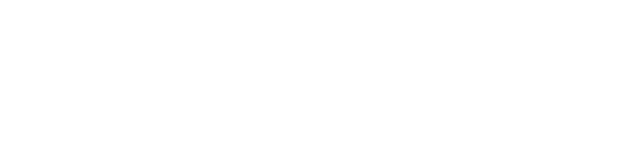
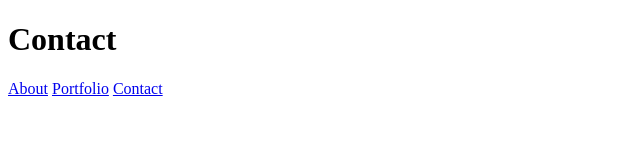
Before and after one commit to jedsmit/Basic-Portfolio, a plain HTML site: page contact.html in a window 1280 px wide. Shown: the whole page, without its empty margins (0-640 px from the left). Drawn offline with Linux system fonts and the light colour scheme.

Commit message:
more initial files

```diff
--- a/contact.html
+++ b/contact.html
@@ -0,0 +1,15 @@
+<!DOCTYPE html>
+<html lang="en">
+    <head>
+        <meta charset="UTF-8">
+        <title>Contact</title>
+    </head>
+    <body>
+    <h1>Contact</h1>
+    <nav>
+    <a href="index.html">About</a>
+    <a href="portfolio.html">Portfolio</a>
+    <a href="contact.html">Contact</a>
+    </nav>
+    </body>
+</html>
--- a/index.html
+++ b/index.html
@@ -3,17 +3,22 @@
 <head>
     <meta charset="UTF-8">
     <title>Jed Smit</title>
+    <link rel="stylesheet" type="text/css" href="style.css">
 </head>
 <body>
     <h1>Jed Smit</h1>
+    <nav>
     <a href="index.html">About</a>
     <a href="portfolio.html">Portfolio</a>
     <a href="contact.html">Contact</a>
+    </nav>
     <br>
     <br>
     <h1>About Me</h1>
     <br>
+    <div id="photo">
     <img src="assets/images/IMG_2032.jpeg" alt="Picture of me" width="200" height="300">
+    </div>
     <p>Lorem ipsum dolor sit amet, at etiam suavitate mel. Vis iusto ridens habemus ea, duo ad gloriatur theophrastus. Ex per modo paulo. Solum aliquid intellegat pri at, mel an ignota eripuit forensibus, ut saperet voluptaria consequuntur sea.</p>
 
 </body>
```
Also changed, not shown: portfolio.html (+13 -0 lines), 2 other files.
